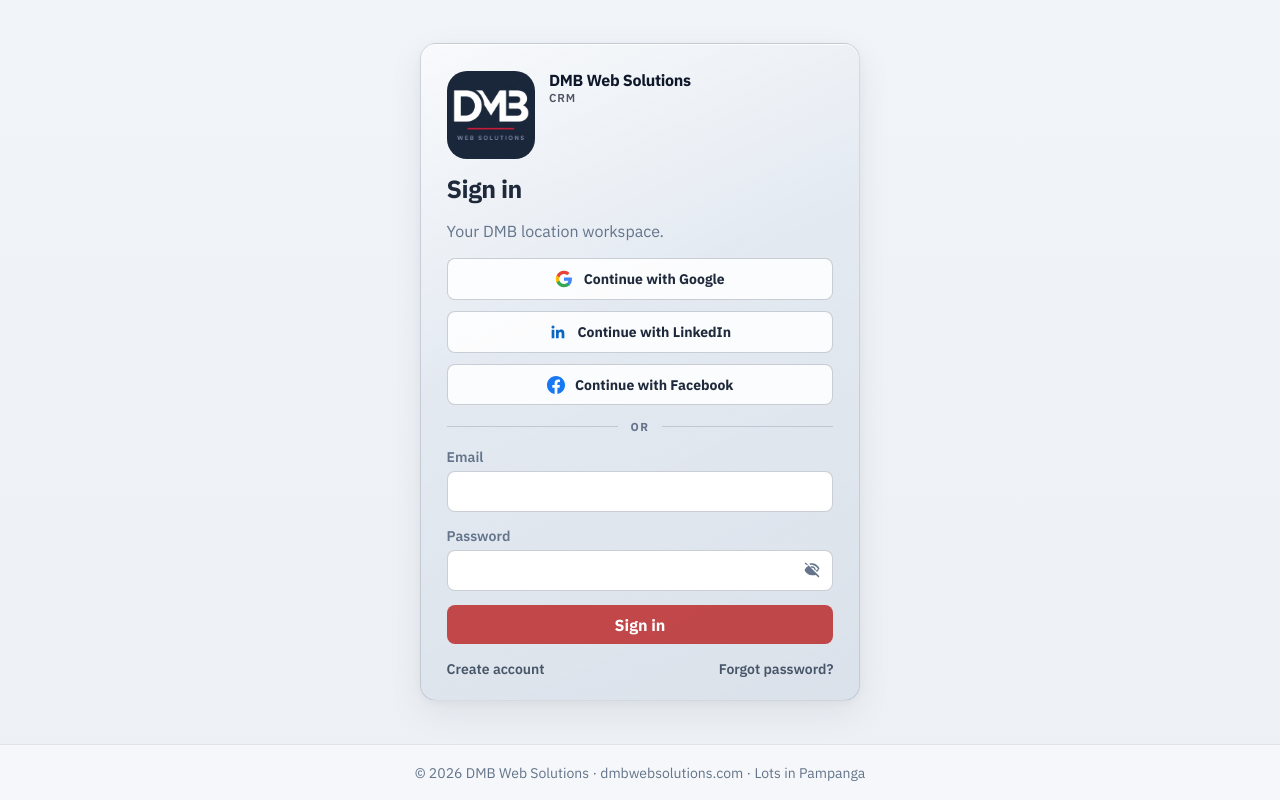
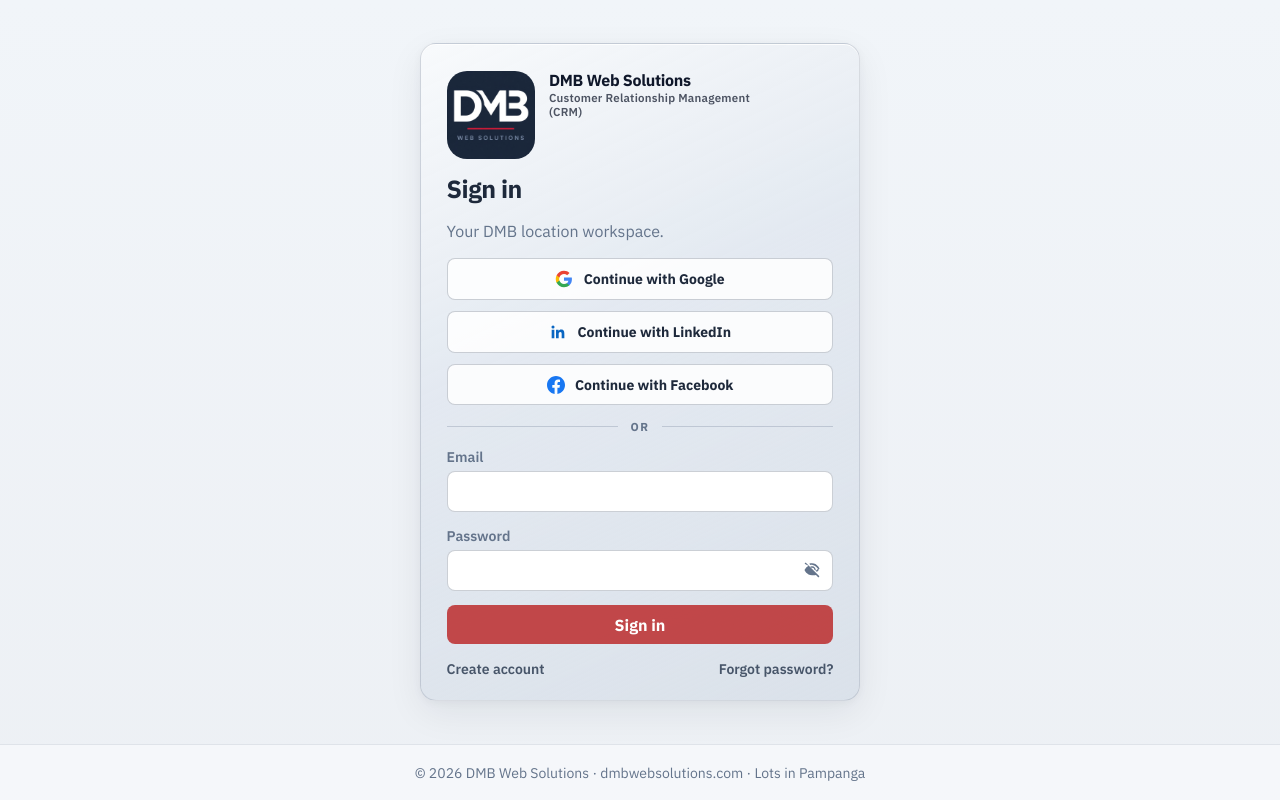
Before and after one commit to deo-bernal/DMB-CRM, a React (Create React App) app in the folder DMB.CRM.WEB/: page /crm/login in a window 1280 px wide. Built offline with nearby package versions, Linux system fonts and the light colour scheme; no server answers.

Commit message:
Show the full Customer Relationship Management (CRM) name on the brand mark.

```diff
--- a/DMB.CRM.WEB/public/index.html
+++ b/DMB.CRM.WEB/public/index.html
@@ -11,7 +11,7 @@
       href="https://fonts.googleapis.com/css2?family=IBM+Plex+Mono:wght@400;500;600&family=IBM+Plex+Sans:wght@400;500;600;700&display=swap"
       rel="stylesheet"
     />
-    <title>DMB CRM</title>
+    <title>DMB Customer Relationship Management (CRM)</title>
   </head>
   <body>
     <div id="root"></div>
--- a/DMB.CRM.WEB/src/crm/components/layout/BrandMark.tsx
+++ b/DMB.CRM.WEB/src/crm/components/layout/BrandMark.tsx
@@ -6,7 +6,7 @@
       <img src={logoSrc} alt="DMB Web Solutions" />
       <span className="brand-name">
         DMB Web Solutions
-        {compact ? null : <span className="brand-sub">CRM</span>}
+        {compact ? null : <span className="brand-sub">Customer Relationship Management (CRM)</span>}
       </span>
     </span>
   );
--- a/DMB.CRM.WEB/src/index.css
+++ b/DMB.CRM.WEB/src/index.css
@@ -146,8 +146,9 @@
   display: block;
   font-size: 0.72rem;
   font-weight: 600;
-  letter-spacing: 0.08em;
-  text-transform: uppercase;
+  letter-spacing: 0.02em;
+  line-height: 1.25;
+  max-width: 14rem;
   opacity: 0.72;
 }
 
```
